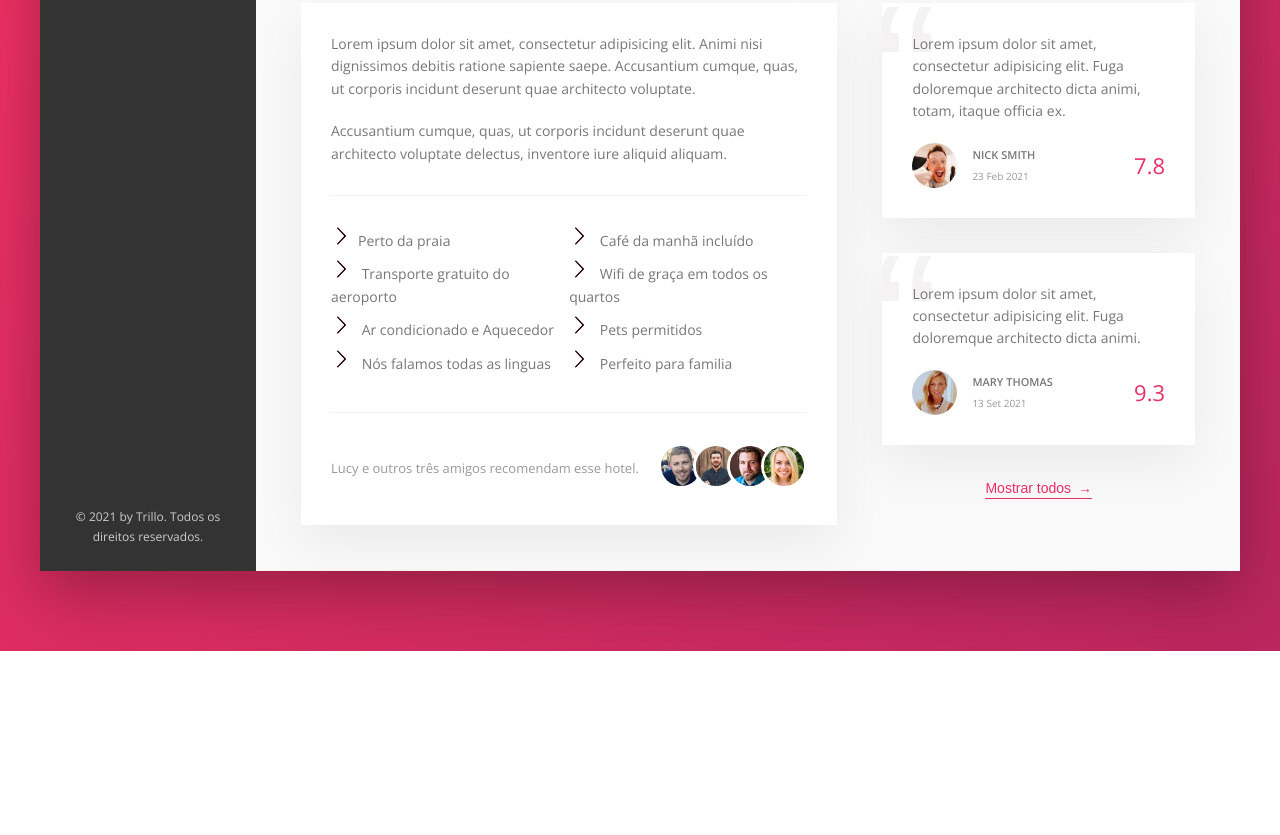
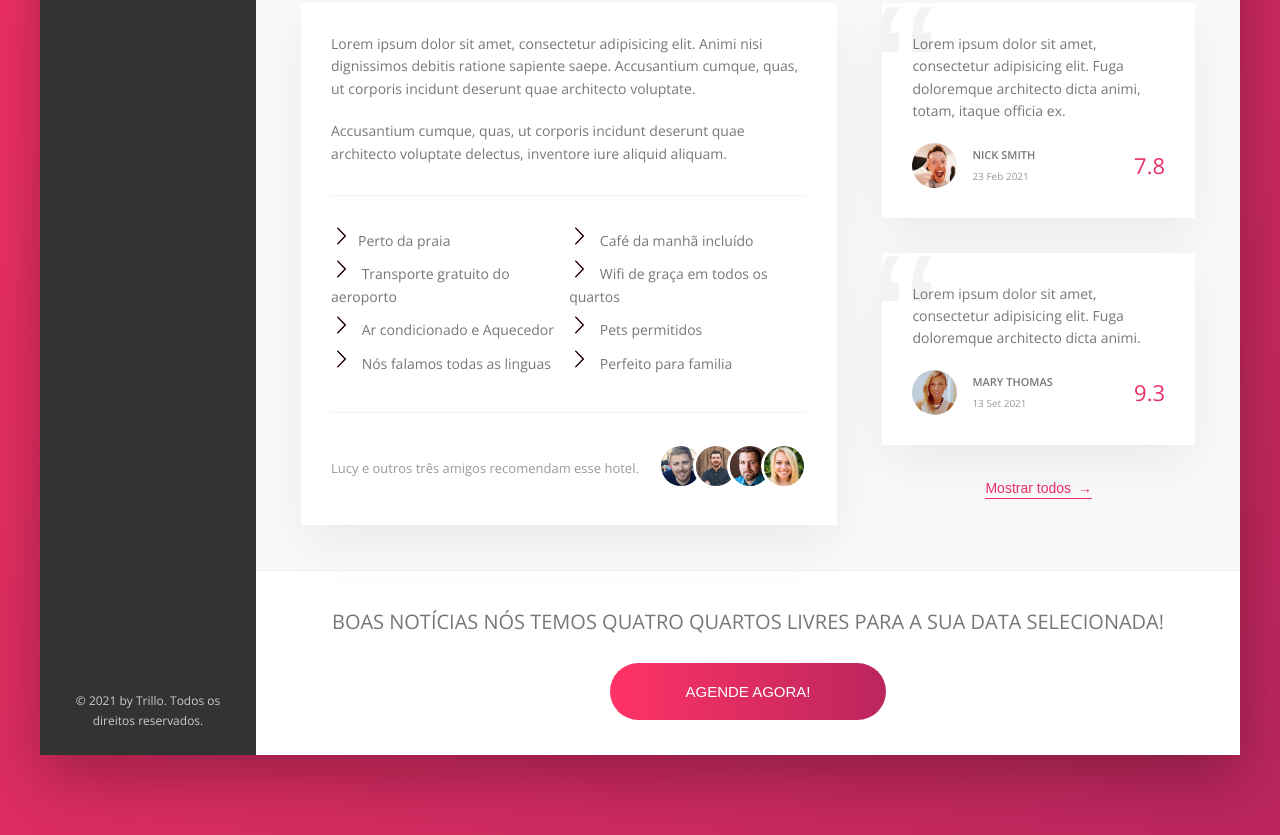
Before and after one commit to IsabelyDev/Trillo, a website: page index.html in a window 1280 px wide. Shown: the part 644-1479 px from the top of the page. Before the commit the page ends 1295 px from the top, so only its background shows below. Drawn offline with nearby package versions, Linux system fonts and the light colour scheme.

Commit message:
cta button

```diff
--- a/index.html
+++ b/index.html
@@ -249,6 +249,19 @@
                             Mostrar todos <span>&rarr;</span>
                         </button>
                     </div>
+
+                </div>
+
+                <div class="cta">
+                    <h2 class="cta__book-now">Boas notícias nós temos quatro quartos livres para a sua data selecionada!</h2>
+                    <button class="btn">
+                        <span class="btn__visible">
+                            Agende Agora!
+                        </span>
+                        <span class="btn__invisible">
+                            Apenas quatro quartos sobrando
+                        </span>
+                    </button>
                 </div>
 
             </main>
--- a/sass/_components.scss
+++ b/sass/_components.scss
@@ -451,3 +451,69 @@
 
     }
 }
+
+/* CALL TO ACTION */
+
+.cta {
+    padding: 3.5rem 0;
+    text-align: center;
+
+    &__book-now{
+        font-size: 2rem;
+        font-weight: 300;
+        text-transform: uppercase;
+        margin-bottom: 2.5rem;
+    }
+}
+
+.btn {
+
+    font-size: 1.5rem;
+    font-weight: 300;
+    text-transform: uppercase;
+    border-radius: 100px;
+
+    border: none;
+    background-image: linear-gradient(to right, var(--color-primary-light), var(--color-primary-dark));
+    color: #fff;
+    position: relative;
+    overflow: hidden;
+    cursor: pointer;
+
+    & > * {
+        display: inline-block;
+        height: 100%;
+        width: 100%;
+        transition: all .2s;
+    }
+
+    &__visible {
+        padding: 2rem 7.5rem;
+    }
+
+    &__invisible {
+        position: absolute;
+        margin-top: -1rem;
+        padding: 2rem 0;
+        left: 0;
+        top: -100%;
+    }
+
+    &:hover {
+        background-image: linear-gradient(to left, var(--color-primary-light), var(--color-primary-dark));
+    }
+
+    &:hover  &__visible{
+        transform: translateY(100%);
+    }
+
+    &:hover  &__invisible{
+        top: 0;
+    }
+
+    &:focus {
+        outline: none;
+        animation: pulsate 1s infinite;
+    }
+
+}
```
Also changed, not shown: css/style.css.
